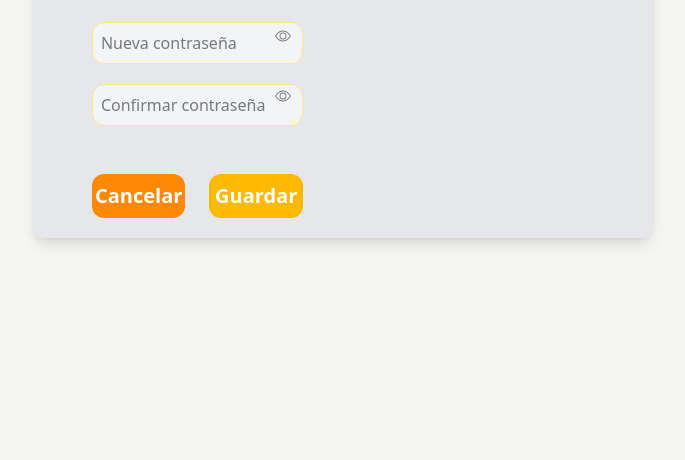
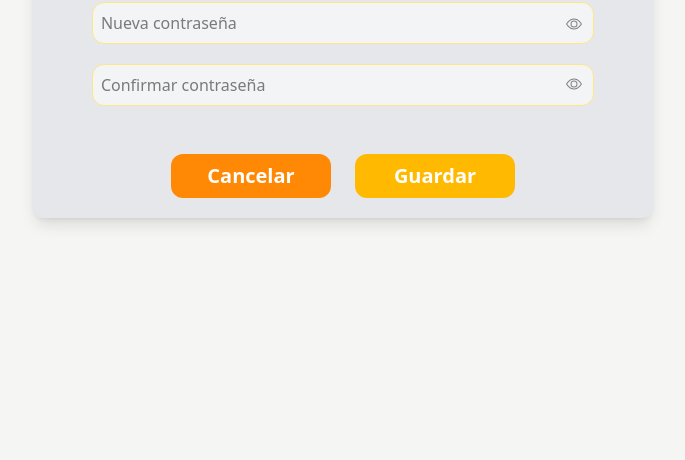
Before and after one commit to Mat0wa3/recuperar-contrasena-con-email, a website: page src/views/usuarios/new-password.html in a window 1280 px wide. Shown: the part 340-800 px from the top of the page, without its empty margins (297-982 px from the left). Drawn offline with nearby package versions, Linux system fonts and the light colour scheme.

Commit message:
Adjust layout and button positioning in new password form

```diff
--- a/src/views/usuarios/new-password.html
+++ b/src/views/usuarios/new-password.html
@@ -10,20 +10,20 @@
    <section class="bg-stone-100 min-h-screen flex items-center justify-center">
 
     <div class="bg-gray-200 flex rounded-xl shadow-lg max-w-3xl p-5 items-center">
-        <div class="md:w-1/2 px-10">
+        <div class="px-10">
           <h2 class="text-4xl text-amber-400 font-bold text-2x1">Recuperar contraseña</h2>
           <form action="" class="mt-5 flex flex-col gap-4">
 
             <div class="relative">
               <input id="password" class="p-2  rounded-xl bg-gray-100 border w-full border-amber-200 mt-5" type="password" name="password" placeholder="Nueva contraseña">
-              <button class="absolute top-1/2 right-3 -translate-y-9 cursor-pointer" onclick="event.preventDefault(); document.querySelector('#password').type = document.querySelector('#password').type === 'password' ? 'text' : 'password';">
+              <button class="absolute top-1/2 right-3 -translate-y-7 cursor-pointer" onclick="event.preventDefault(); document.querySelector('#password').type = document.querySelector('#password').type === 'password' ? 'text' : 'password';">
                 <svg xmlns="http://www.w3.org/2000/svg" width="16" height="16" fill="gray" class="bi bi-eye" viewBox="0 0 16 16">
                   <path d="M16 8s-3-5.5-8-5.5S0 8 0 8s3 5.5 8 5.5S16 8 16 8M1.173 8a13 13 0 0 1 1.66-2.043C4.12 4.668 5.88 3.5 8 3.5s3.879 1.168 5.168 2.457A13 13 0 0 1 14.828 8q-.086.13-.195.288c-.335.48-.83 1.12-1.465 1.755C11.879 11.332 10.119 12.5 8 12.5s-3.879-1.168-5.168-2.457A13 13 0 0 1 1.172 8z"/>
                   <path d="M8 5.5a2.5 2.5 0 1 0 0 5 2.5 2.5 0 0 0 0-5M4.5 8a3.5 3.5 0 1 1 7 0 3.5 3.5 0 0 1-7 0"/>
                 </svg>
               </button>
               <input id="password" class="p-2  rounded-xl bg-gray-100 border w-full border-amber-200 mt-5" type="password" name="password" placeholder="Confirmar contraseña">
-              <button class="absolute top-1/2 right-3 translate-y-6 cursor-pointer" onclick="event.preventDefault(); document.querySelector('#password').type = document.querySelector('#password').type === 'password' ? 'text' : 'password';">
+              <button class="absolute top-1/2 right-3 translate-y-8 cursor-pointer" onclick="event.preventDefault(); document.querySelector('#password').type = document.querySelector('#password').type === 'password' ? 'text' : 'password';">
                 <svg xmlns="http://www.w3.org/2000/svg" width="16" height="16" fill="gray" class="bi bi-eye" viewBox="0 0 16 16">
                   <path d="M16 8s-3-5.5-8-5.5S0 8 0 8s3 5.5 8 5.5S16 8 16 8M1.173 8a13 13 0 0 1 1.66-2.043C4.12 4.668 5.88 3.5 8 3.5s3.879 1.168 5.168 2.457A13 13 0 0 1 14.828 8q-.086.13-.195.288c-.335.48-.83 1.12-1.465 1.755C11.879 11.332 10.119 12.5 8 12.5s-3.879-1.168-5.168-2.457A13 13 0 0 1 1.172 8z"/>
                   <path d="M8 5.5a2.5 2.5 0 1 0 0 5 2.5 2.5 0 0 0 0-5M4.5 8a3.5 3.5 0 1 1 7 0 3.5 3.5 0 0 1-7 0"/>
```
